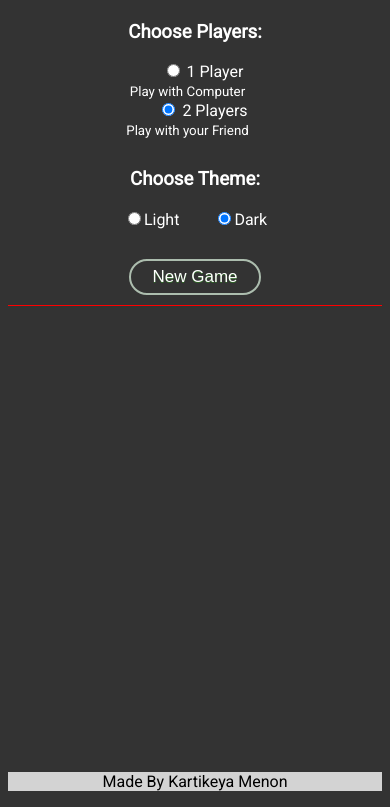
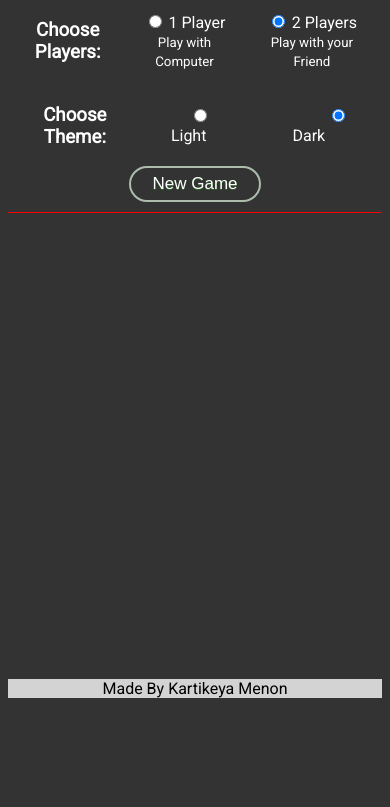
Before and after one commit to menonkartikeya/Web-Projects-, a plain HTML site: page 7 Tic Tac Toe/index.html in a window 390 px wide. Shown: the part 65-872 px from the top of the page. After the commit the page ends 844 px from the top, so only its background shows below. Drawn offline with Linux system fonts and the light colour scheme.

Commit message:
Tried making better responsive

```diff
--- a/7 Tic Tac Toe/style.css
+++ b/7 Tic Tac Toe/style.css
@@ -122,16 +122,21 @@ footer{
     color:black;
 }
 
-@media only screen and (max-width:950px){
+@media screen and (max-width: 950px){
     #setup-game{
         display: inline-block;
+        margin: auto;
     }
     #setup-game > *{
-        display: inline-block;
         text-align: center;
+        margin: auto;
+        padding: 0px 5px;
     }
-    button{
-        margin-top: 25px;
+    #theme-1{
+        margin-left: 26px;
+    }
+    #theme-2{
+        margin-left: 63px;
     }
     #board{
         width: 400px;
```
